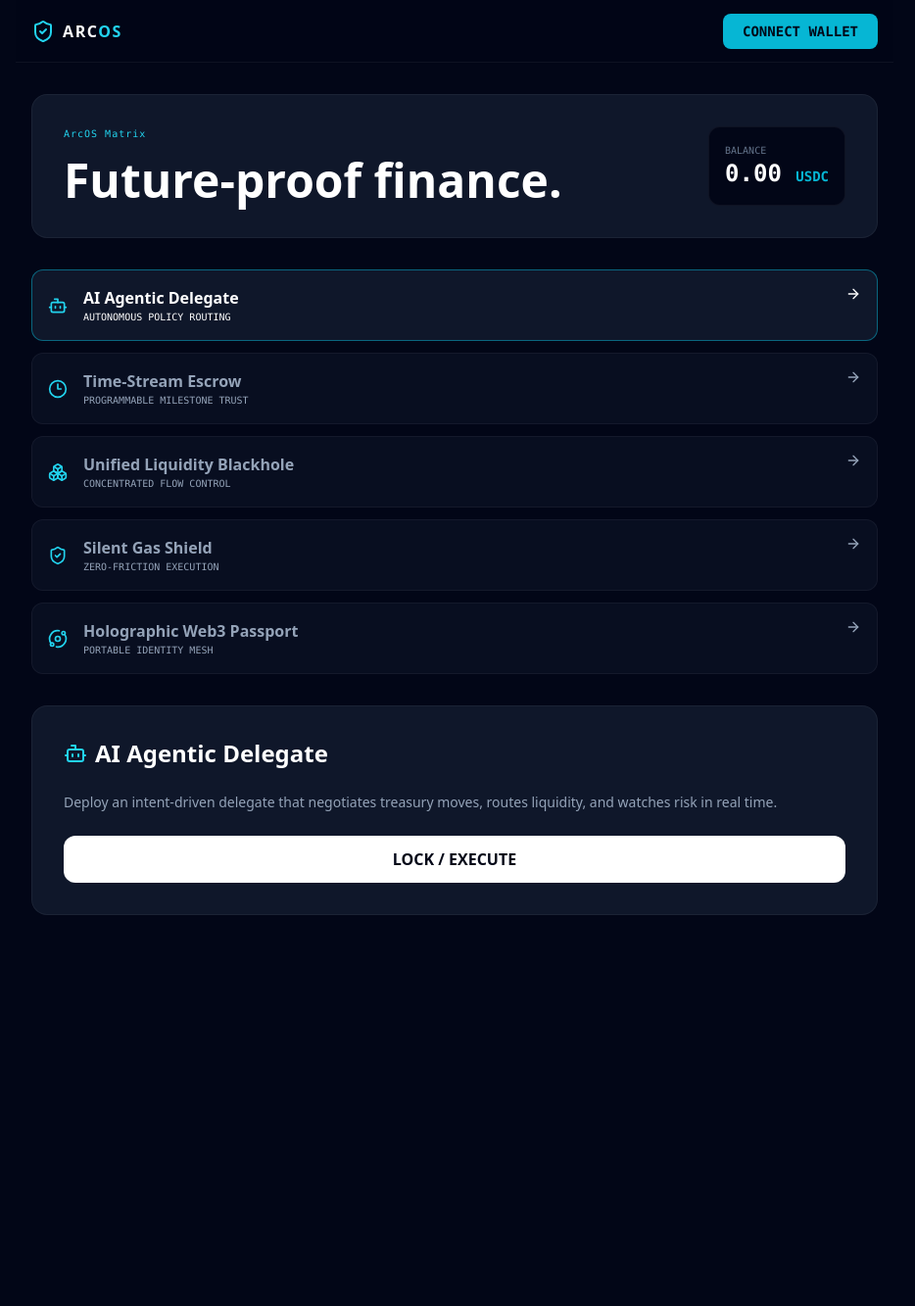
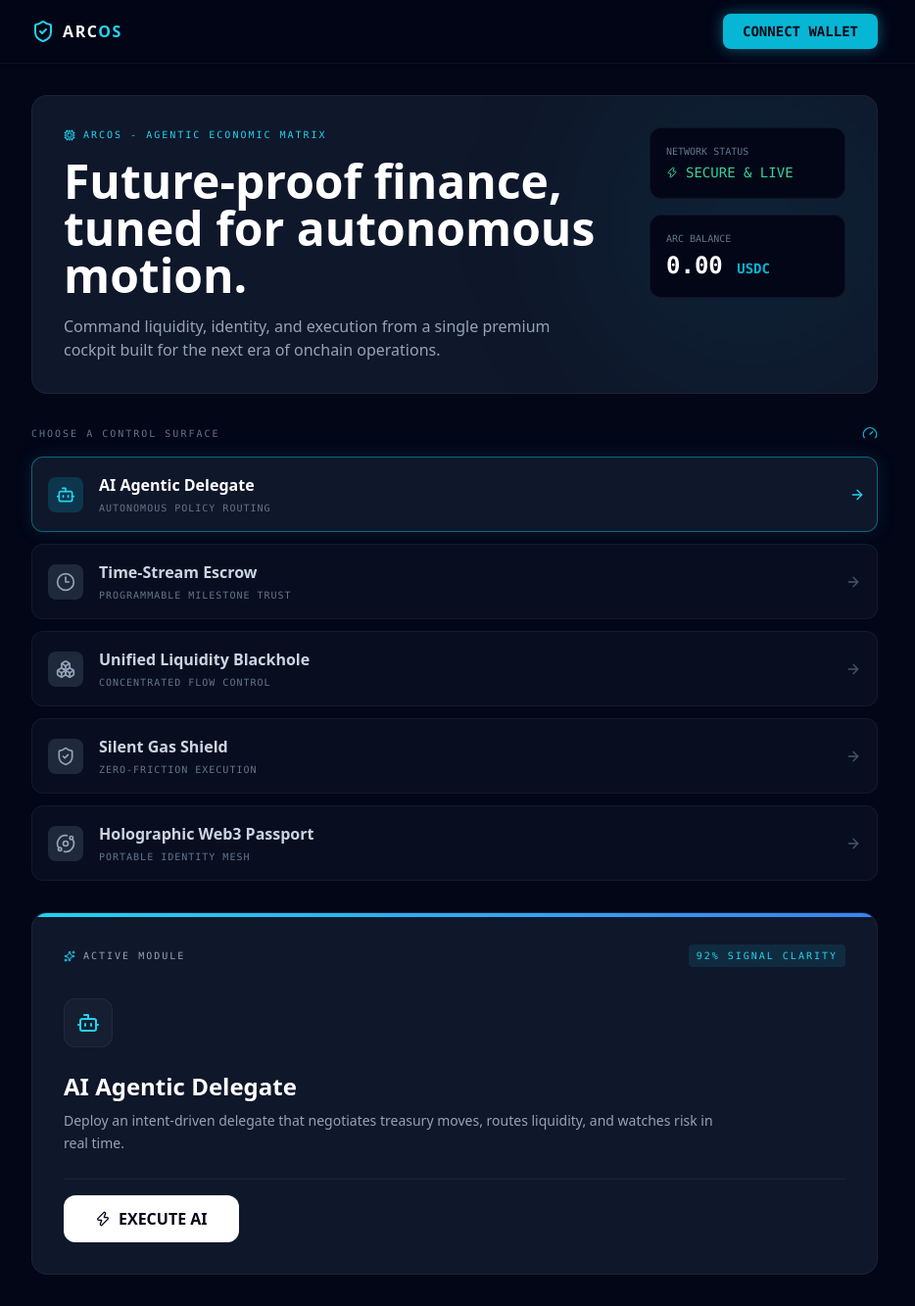
Before and after one commit to Ayan1816/nexoria, a React (Vite) app in the folder pulse-app/: page / in a window 1280 px wide. Shown: the whole page at 98% size, without its empty margins (176-1110 px from the left). Before the commit the page ends 966 px from the top, so only its background shows below. Built offline with nearby package versions, Linux system fonts and the light colour scheme.

Commit message:
Refactor App.jsx for improved readability and efficiency

```diff
--- a/pulse-app/src/App.jsx
+++ b/pulse-app/src/App.jsx
@@ -29,7 +29,6 @@ export default function App() {
   const [escrowAmount, setEscrowAmount] = useState('');
   const [escrowDuration, setEscrowDuration] = useState('1');
 
-  // 🔥 নতুন: Live Escrow States
   const [lockedData, setLockedData] = useState({ amount: '0', unlockTime: 0, claimed: false });
   const [timeLeft, setTimeLeft] = useState('');
   const [canClaim, setCanClaim] = useState(false);
@@ -48,7 +47,6 @@ export default function App() {
     }
   }, []);
 
-  // স্মার্ট কন্ট্রাক্ট থেকে লাইভ ডাটা চেক করা
   const fetchLockStatus = async () => {
     if (!walletAddress || !activeProvider || !window.ethers) return;
     try {
@@ -60,40 +58,28 @@ export default function App() {
       );
       const data = await contract.userLocks(walletAddress);
       const amt = window.ethers.formatEther(data.amount);
-      setLockedData({
-        amount: amt,
-        unlockTime: Number(data.unlockTime),
-        claimed: data.claimed
-      });
+      setLockedData({ amount: amt, unlockTime: Number(data.unlockTime), claimed: data.claimed });
     } catch (e) { console.log("Lock fetch error:", e); }
   };
 
   useEffect(() => {
-    if (activeModule === 'escrow' && walletAddress) {
-      fetchLockStatus();
-    }
+    if (activeModule === 'escrow' && walletAddress) fetchLockStatus();
   }, [activeModule, walletAddress, txHash]);
 
-  // লাইভ টাইমার লজিক
   useEffect(() => {
     if (lockedData.unlockTime === 0 || lockedData.claimed || parseFloat(lockedData.amount) === 0) {
-      setTimeLeft('');
-      setCanClaim(false);
-      return;
+      setTimeLeft(''); setCanClaim(false); return;
     }
     const timer = setInterval(() => {
       const now = Math.floor(Date.now() / 1000);
       const diff = lockedData.unlockTime - now;
       if (diff <= 0) {
-        setTimeLeft('Unlocked! Ready to Claim.');
-        setCanClaim(true);
-        clearInterval(timer);
+        setTimeLeft('Unlocked! Ready to Claim.'); setCanClaim(true); clearInterval(timer);
       } else {
         const h = Math.floor(diff / 3600);
         const m = Math.floor((diff % 3600) / 60);
         const s = diff % 60;
-        setTimeLeft(`${h}h ${m}m ${s}s remaining`);
-        setCanClaim(false);
+        setTimeLeft(`${h}h ${m}m ${s}s remaining`); setCanClaim(false);
       }
     }, 1000);
     return () => clearInterval(timer);
@@ -101,21 +87,17 @@ export default function App() {
 
   const executeConnection = async (targetProvider) => {
     try {
-      setIsConnecting(true);
-      setShowWalletModal(false);
-      setActiveProvider(targetProvider);
-      try {
-        await targetProvider.request({ method: 'wallet_requestPermissions', params: [{ eth_accounts: {} }] });
-      } catch (e) { setIsConnecting(false); return; }
+      setIsConnecting(true); setShowWalletModal(false); setActiveProvider(targetProvider);
+      try { await targetProvider.request({ method: 'wallet_requestPermissions', params: [{ eth_accounts: {} }] }); }
+      catch (e) { setIsConnecting(false); return; }
 
       const accounts = await targetProvider.request({ method: 'eth_requestAccounts' });
       const address = accounts[0];
       const currentChain = await targetProvider.request({ method: 'eth_chainId' });
 
       if (currentChain.toLowerCase() !== arcChainIdHex.toLowerCase()) {
-        try {
-          await targetProvider.request({ method: 'wallet_switchEthereumChain', params: [{ chainId: arcChainIdHex }] });
-        } catch (switchError) {
+        try { await targetProvider.request({ method: 'wallet_switchEthereumChain', params: [{ chainId: arcChainIdHex }] }); }
+        catch (switchError) {
           if (switchError.code === 4902 || switchError.code === -32603) {
             await targetProvider.request({
               method: 'wallet_addEthereumChain',
@@ -131,9 +113,7 @@ export default function App() {
       }
       await new Promise(r => setTimeout(r, 1500));
       const balHex = await targetProvider.request({ method: 'eth_getBalance', params: [address, 'latest'] });
-      setWalletAddress(address);
-      setBalance((parseInt(balHex, 16) / 1e18).toFixed(4));
-      setIsConnecting(false);
+      setWalletAddress(address); setBalance((parseInt(balHex, 16) / 1e18).toFixed(4)); setIsConnecting(false);
       confetti({ particleCount: 150, spread: 80, origin: { y: 0.3 } });
     } catch (error) { setIsConnecting(false); }
   };
@@ -147,9 +127,9 @@ export default function App() {
     executeConnection(chosen);
   };
 
-  const disconnectWallet = () => {
-    setWalletAddress(null); setBalance('0.00'); setActiveProvider(null); setTxHash(null);
-  };  const handleAction = async () => {
+  const disconnectWallet = () => { setWalletAddress(null); setBalance('0.00'); setActiveProvider(null); setTxHash(null); };
+
+  const handleAction = async () => {
     if (!walletAddress || !activeProvider) return alert('Connect wallet first!');
 
     if (activeModule === 'shield') {
@@ -181,7 +161,6 @@ export default function App() {
     }
   };
 
-  // 🔥 নতুন: টাকা তোলার (Claim) ফাংশন
   const handleClaim = async () => {
     if (!window.ethers) return;
     try {
@@ -190,8 +169,7 @@ export default function App() {
       const signer = await provider.getSigner();
       const contract = new window.ethers.Contract(ESCROW_CONTRACT_ADDRESS, ["function claimFunds() external"], signer);
       const tx = await contract.claimFunds();
-      setTxHash(tx.hash);
-      setIsExecuting(false);
+      setTxHash(tx.hash); setIsExecuting(false);
       confetti({ particleCount: 300, spread: 150, origin: { y: 0.5 }, colors: ['#f59e0b', '#10b981'] });
       setTimeout(async () => {
         fetchLockStatus();
@@ -199,51 +177,115 @@ export default function App() {
         setBalance((parseInt(b, 16) / 1e18).toFixed(4));
       }, 5000);
     } catch (e) { setIsExecuting(false); alert("Claim failed or time not over yet!"); }
-  };
-
-  const formatAddr = (a) => a ? `${a.substring(0, 6)}...${a.substring(a.length - 4)}` : '';
+  };  const formatAddr = (a) => a ? `${a.substring(0, 6)}...${a.substring(a.length - 4)}` : '';
   const activeData = modules.find(m => m.id === activeModule);
   const ActiveIcon = activeData.icon;
 
   return (
-    <div className="min-h-screen bg-slate-950 text-slate-200 font-sans relative">
+    <div className="min-h-screen bg-slate-950 text-slate-200 font-sans selection:bg-cyan-500/30 relative">
+
       {showWalletModal && (
         <div className="fixed inset-0 bg-black/80 backdrop-blur-sm z-50 flex items-center justify-center p-4">
-          <div className="bg-slate-900 border border-cyan-500/30 rounded-2xl p-6 max-w-sm w-full space-y-4">
-            <div className="flex justify-between text-white font-bold"><span>Select Wallet</span><button onClick={() => setShowWalletModal(false)}>✕</button></div>
+          <div className="bg-slate-900 border border-cyan-500/30 rounded-2xl p-6 max-w-sm w-full space-y-4 shadow-[0_0_30px_rgba(34,211,238,0.2)]">
+            <div className="flex justify-between items-center text-white font-bold">
+              <span>Select Web3 Wallet</span>
+              <button onClick={() => setShowWalletModal(false)} className="text-slate-400 hover:text-white transition-colors">✕</button>
+            </div>
             <div className="space-y-3 pt-2">
-              <button onClick={() => handleProviderSelect('rabby')} className="w-full p-4 bg-slate-950 border border-white/5 rounded-xl text-cyan-400 font-bold flex justify-between"><span>Rabby</span><span className="text-xs bg-cyan-500/10 px-2 py-1 rounded">INSTANT</span></button>
-              <button onClick={() => handleProviderSelect('metamask')} className="w-full p-4 bg-slate-950 border border-white/5 rounded-xl text-amber-400 font-bold flex justify-between"><span>MetaMask</span><span className="text-xs bg-amber-500/10 px-2 py-1 rounded">POPULAR</span></button>
+              <button onClick={() => handleProviderSelect('rabby')} className="w-full p-4 bg-slate-950 hover:bg-slate-800 border border-white/5 rounded-xl font-mono text-sm flex items-center justify-between text-cyan-400 font-bold transition-all">
+                <span>Rabby Wallet</span> <span className="text-xs bg-cyan-500/10 px-2 py-1 rounded">INSTANT</span>
+              </button>
+              <button onClick={() => handleProviderSelect('metamask')} className="w-full p-4 bg-slate-950 hover:bg-slate-800 border border-white/5 rounded-xl font-mono text-sm flex items-center justify-between text-amber-400 font-bold transition-all">
+                <span>MetaMask</span> <span className="text-xs bg-amber-500/10 px-2 py-1 rounded">POPULAR</span>
+              </button>
             </div>
           </div>
         </div>
       )}
 
-      <header className="border-b border-white/5 bg-slate-950/80 sticky top-0 z-40 h-16 flex items-center justify-between px-4 max-w-4xl mx-auto">
-        <div className="flex items-center gap-2"><ShieldCheck className="w-6 h-6 text-cyan-400" /><span className="font-bold text-white tracking-widest">ARC<span className="text-cyan-400">OS</span></span></div>
-        {walletAddress ? <button onClick={disconnectWallet} className="px-4 py-2 rounded-lg bg-slate-900 border border-cyan-500/30 text-cyan-400 font-mono text-sm font-bold flex gap-2">{formatAddr(walletAddress)}<LogOut className="w-4 h-4"/></button> : <button onClick={() => setShowWalletModal(true)} className="px-5 py-2 rounded-lg bg-cyan-500 text-slate-950 font-bold font-mono text-sm">CONNECT WALLET</button>}
+      <header className="border-b border-white/5 bg-slate-950/80 backdrop-blur-md sticky top-0 z-40">
+        <div className="max-w-4xl mx-auto px-4 h-16 flex items-center justify-between">
+          <div className="flex items-center gap-2">
+            <ShieldCheck className="w-6 h-6 text-cyan-400" />
+            <span className="font-bold tracking-widest text-white">ARC<span className="text-cyan-400">OS</span></span>
+          </div>
+          {walletAddress ? (
+            <button onClick={disconnectWallet} className="px-4 py-2 rounded-lg text-sm font-mono font-bold bg-slate-900 border border-cyan-500/30 text-cyan-400 flex items-center gap-2 hover:bg-rose-950/30 hover:border-rose-500/30 hover:text-rose-400 transition-all">
+              {formatAddr(walletAddress)} <LogOut className="w-4 h-4" />
+            </button>
+          ) : (
+            <button onClick={() => setShowWalletModal(true)} disabled={isConnecting} className="px-5 py-2 rounded-lg text-sm font-mono font-bold bg-cyan-500 hover:bg-cyan-400 text-slate-950 shadow-[0_0_15px_rgba(34,211,238,0.4)] transition-all">
+              {isConnecting ? 'CONNECTING...' : 'CONNECT WALLET'}
+            </button>
+          )}
+        </div>
       </header>
 
       <main className="max-w-4xl mx-auto px-4 py-8 space-y-8">
-        <section className="bg-slate-900 border border-white/5 rounded-2xl p-6 md:p-8 flex justify-between items-start">
-          <div className="space-y-4"><div className="text-[10px] text-cyan-400 font-mono tracking-widest">ArcOS Matrix</div><h1 className="text-3xl md:text-5xl font-bold text-white">Future-proof finance.</h1></div>
-          <div className="bg-slate-950 p-4 rounded-xl border border-white/5"><div className="text-[10px] text-slate-500 font-mono">BALANCE</div><div className="text-2xl font-bold text-white font-mono">{balance} <span className="text-cyan-500 text-sm">USDC</span></div></div>
+
+        {/* 🔥 আগের সেই সুন্দর প্রিমিয়াম টপ সেকশন আবার ফিরিয়ে আনা হলো */}
+        <section className="bg-slate-900 border border-white/5 rounded-2xl p-6 md:p-8 flex flex-col md:flex-row gap-8 justify-between items-start relative overflow-hidden">
+          <div className="absolute top-0 right-0 w-64 h-64 bg-cyan-500/10 blur-[100px] rounded-full pointer-events-none" />
+          <div className="space-y-4 relative z-10">
+            <div className="flex items-center gap-2 text-[10px] uppercase tracking-[0.2em] text-cyan-400 font-mono">
+              <Cpu className="w-3 h-3" /> ArcOS - Agentic Economic Matrix
+            </div>
+            <h1 className="text-3xl md:text-5xl font-bold text-white leading-tight">Future-proof finance, tuned for autonomous motion.</h1>
+            <p className="text-slate-400 max-w-lg text-sm md:text-base">Command liquidity, identity, and execution from a single premium cockpit built for the next era of onchain operations.</p>
+          </div>
+          <div className="flex flex-col gap-4 min-w-[200px] relative z-10 w-full md:w-auto">
+            <div className="bg-slate-950 rounded-xl p-4 border border-white/5">
+              <div className="text-[10px] text-slate-500 font-mono mb-1">NETWORK STATUS</div>
+              <div className="flex items-center gap-2 text-emerald-400 font-mono text-sm"><Zap className="w-3 h-3" /> SECURE & LIVE</div>
+            </div>
+            <div className="bg-slate-950 rounded-xl p-4 border border-white/5">
+              <div className="text-[10px] text-slate-500 font-mono mb-1">ARC BALANCE</div>
+              <div className="text-2xl font-bold text-white font-mono">{balance} <span className="text-cyan-500 text-sm">USDC</span></div>
+            </div>
+          </div>
         </section>
 
-        <section className="space-y-3">
-          {modules.map(mod => {
-            const Icon = mod.icon; const act = activeModule === mod.id;
-            return <button key={mod.id} onClick={() => setActiveModule(mod.id)} className={`w-full flex justify-between p-4 rounded-xl border transition-all text-left ${act ? 'bg-slate-900 border-cyan-500/50 text-white' : 'bg-slate-900/50 border-white/5 text-slate-400'}`}><div className="flex gap-4 items-center"><Icon className="w-5 h-5 text-cyan-400"/><div><div className="font-bold">{mod.title}</div><div className="text-[10px] font-mono">{mod.subtitle}</div></div></div><ArrowRight className="w-4 h-4"/></button>;
+        <section>
+          <div className="flex items-center justify-between mb-4">
+            <h2 className="text-[10px] uppercase tracking-[0.2em] text-slate-500 font-mono">Choose a control surface</h2>
+            <Gauge className="w-4 h-4 text-cyan-500" />
+          </div>
+          <div className="space-y-3">
+            {modules.map((mod) => {
+              const Icon = mod.icon;
+              const isActive = activeModule === mod.id;
+              return (
+                <button key={mod.id} onClick={() => setActiveModule(mod.id)} className={`w-full flex items-center justify-between p-4 rounded-xl border transition-all text-left ${isActive ? 'bg-slate-900 border-cyan-500/50 shadow-[0_0_20px_rgba(34,211,238,0.1)]' : 'bg-slate-900/50 border-white/5 hover:bg-slate-900'}`}>
+                  <div className="flex items-center gap-4">
+                    <div className={`p-2 rounded-lg ${isActive ? 'bg-cyan-500/20 text-cyan-400' : 'bg-slate-800 text-slate-400'}`}><Icon className="w-5 h-5" /></div>
+                    <div>
+                      <div className={`font-bold ${isActive ? 'text-white' : 'text-slate-300'}`}>{mod.title}</div>
+                      <div className="text-[10px] font-mono tracking-widest text-slate-500 mt-1">{mod.subtitle}</div>
+                    </div>
+                  </div>
+                  <ArrowRight className={`w-4 h-4 ${isActive ? 'text-cyan-400 translate-x-1' : 'text-slate-600'}`} />
+                </button>
+              );
             })}
+          </div>
         </section>
 
-        <section className="bg-slate-900 border border-white/5 rounded-2xl p-6 md:p-8 space-y-6">
-          <h3 className="text-2xl font-bold text-white flex gap-2 items-center"><ActiveIcon className="text-cyan-400"/>{activeData.title}</h3>
-          <p className="text-slate-400 text-sm">{activeData.description}</p>
+        <section className="bg-slate-900 border border-white/5 rounded-2xl p-6 md:p-8 relative overflow-hidden">
+          <div className={`absolute top-0 left-0 w-full h-1 bg-gradient-to-r ${activeData.accent}`} />
+          <div className="flex items-center justify-between mb-8">
+            <div className="flex items-center gap-2 text-[10px] uppercase tracking-[0.2em] text-slate-400 font-mono"><Sparkles className="w-3 h-3 text-cyan-400" /> Active Module</div>
+            <div className="text-[10px] uppercase tracking-[0.2em] text-cyan-400 font-mono bg-cyan-400/10 px-2 py-1 rounded">{activeData.stat}</div>
+          </div>
+          <div className="space-y-6">
+            <div className="inline-flex p-3 rounded-xl bg-slate-800/50 border border-white/5 text-cyan-400"><ActiveIcon className="w-6 h-6" /></div>
+            <div>
+              <h3 className="text-2xl font-bold text-white mb-2">{activeData.title}</h3>
+              <p className="text-slate-400 text-sm leading-relaxed max-w-2xl">{activeData.description}</p>
+            </div>
 
             {/* 🔥 LIVE ESCROW STATUS DASHBOARD */}
             {activeModule === 'escrow' && parseFloat(lockedData.amount) > 0 && !lockedData.claimed && (
-            <div className="p-4 bg-emerald-950/30 border border-emerald-500/40 rounded-xl space-y-3">
+              <div className="p-4 bg-emerald-950/30 border border-emerald-500/40 rounded-xl space-y-3 mt-4">
                 <div className="flex justify-between items-center text-emerald-400 font-mono text-sm border-b border-emerald-500/20 pb-2">
                   <span className="flex items-center gap-2">🔒 CURRENTLY LOCKED:</span>
                   <span className="text-xl font-bold text-white">{lockedData.amount} USDC</span>
@@ -260,16 +302,58 @@ export default function App() {
             )}
 
             {activeModule === 'shield' && (
-            <div className="space-y-4 pt-4 border-t border-white/5"><input type="text" placeholder="To 0x..." value={recipient} onChange={e=>setRecipient(e.target.value)} className="w-full p-3 bg-slate-950 rounded-xl border border-white/10 text-white font-mono text-sm"/><input type="number" placeholder="Amount" value={amount} onChange={e=>setAmount(e.target.value)} className="w-full p-3 bg-slate-950 rounded-xl border border-white/10 text-white font-mono text-sm"/></div>
+              <div className="pt-4 space-y-4 border-t border-white/5 mt-4">
+                <div>
+                  <label className="block text-[10px] text-slate-500 font-mono mb-2">RECIPIENT ADDRESS</label>
+                  <input type="text" placeholder="0x..." value={recipient} onChange={e => setRecipient(e.target.value)} className="w-full bg-slate-950 border border-white/10 rounded-xl p-3 text-white font-mono text-sm focus:outline-none focus:border-cyan-500/50 transition-all" />
+                </div>
+                <div>
+                  <label className="block text-[10px] text-slate-500 font-mono mb-2">AMOUNT (USDC)</label>
+                  <input type="number" placeholder="0.00" value={amount} onChange={e => setAmount(e.target.value)} className="w-full bg-slate-950 border border-white/10 rounded-xl p-3 text-white font-mono text-sm focus:outline-none focus:border-cyan-500/50 transition-all" />
+                </div>
+              </div>
             )}
 
             {activeModule === 'escrow' && (
-            <div className="flex gap-4 pt-4 border-t border-white/5"><input type="number" placeholder="Lock Amount (USDC)" value={escrowAmount} onChange={e=>setEscrowAmount(e.target.value)} className="w-full p-3 bg-slate-950 rounded-xl border border-white/10 text-white font-mono text-sm"/><select value={escrowDuration} onChange={e=>setEscrowDuration(e.target.value)} className="w-full p-3 bg-slate-950 rounded-xl border border-white/10 text-white font-mono text-sm"><option value="1">1 Hour</option><option value="6">6 Hours</option></select></div>
+              <div className="pt-4 space-y-4 border-t border-emerald-500/20 mt-4">
+                <div className="flex flex-col md:flex-row gap-4">
+                  <div className="flex-1">
+                    <label className="block text-[10px] text-emerald-500 font-mono mb-2 flex items-center gap-1"><Lock className="w-3 h-3"/> AMOUNT TO LOCK (USDC)</label>
+                    <input type="number" placeholder="2.00" value={escrowAmount} onChange={e => setEscrowAmount(e.target.value)} className="w-full bg-slate-950 border border-emerald-500/30 rounded-xl p-3 text-emerald-400 font-mono text-sm focus:outline-none focus:border-emerald-400 transition-all" />
+                  </div>
+                  <div className="flex-1">
+                    <label className="block text-[10px] text-emerald-500 font-mono mb-2 flex items-center gap-1"><Timer className="w-3 h-3"/> LOCK DURATION</label>
+                    <select value={escrowDuration} onChange={e => setEscrowDuration(e.target.value)} className="w-full bg-slate-950 border border-emerald-500/30 rounded-xl p-3 text-emerald-400 font-mono text-sm focus:outline-none focus:border-emerald-400 transition-all">
+                      <option value="1">1 Hour</option>
+                      <option value="6">6 Hours</option>
+                      <option value="24">24 Hours</option>
+                      <option value="72">3 Days</option>
+                    </select>
+                  </div>
+                </div>
+              </div>
             )}
 
-          {txHash && <div className="p-3 bg-cyan-500/10 border border-cyan-500/20 rounded-xl text-cyan-400 text-xs font-mono break-all">✅ TX: <a href={`https://testnet.arcscan.app/tx/${txHash}`} target="_blank" rel="noreferrer" className="underline">{txHash}</a></div>}
+            {txHash && (activeModule === 'shield' || activeModule === 'escrow') && (
+              <div className="p-3 bg-emerald-500/10 border border-emerald-500/20 rounded-xl text-emerald-400 text-xs font-mono break-all mt-4">
+                ✅ Success! TX Hash: <br/>
+                <a href={`https://testnet.arcscan.app/tx/${txHash}`} target="_blank" rel="noreferrer" className="underline hover:text-emerald-300 mt-1 inline-block">
+                  {txHash}
+                </a>
+              </div>
+            )}
 
-          <button onClick={handleAction} disabled={isExecuting} className="w-full py-3 bg-white text-slate-950 font-bold rounded-xl hover:bg-cyan-400 transition-all">{isExecuting ? 'EXECUTING...' : `LOCK / EXECUTE`}</button>
+            <div className="pt-4 border-t border-white/5 mt-6">
+              <button
+                onClick={handleAction}
+                disabled={isExecuting}
+                className={`w-full md:w-auto px-8 py-3 text-slate-950 font-bold rounded-xl disabled:opacity-50 disabled:cursor-not-allowed transition-all flex items-center justify-center gap-2 ${activeModule === 'escrow' ? 'bg-emerald-400 hover:bg-emerald-300 hover:shadow-[0_0_20px_rgba(52,211,153,0.3)]' : 'bg-white hover:bg-cyan-400 hover:shadow-[0_0_20px_rgba(34,211,238,0.3)]'}`}
+              >
+                <Zap className="w-4 h-4" />
+                {isExecuting ? 'EXECUTING ONCHAIN...' : `EXECUTE ${activeData.title.split(' ')[0].toUpperCase()}`}
+              </button>
+            </div>
+          </div>
         </section>
       </main>
     </div>
```
Lines whose indentation alone changed are shown as unchanged.
